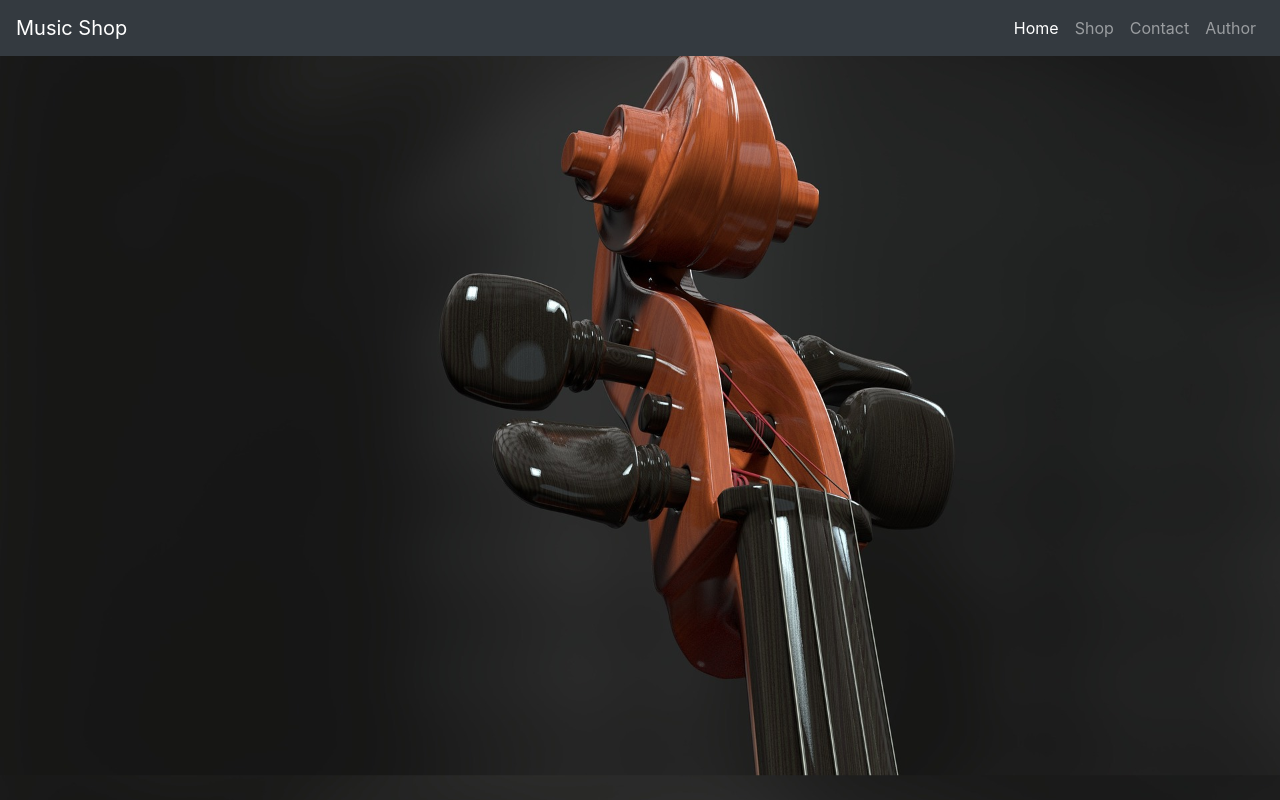
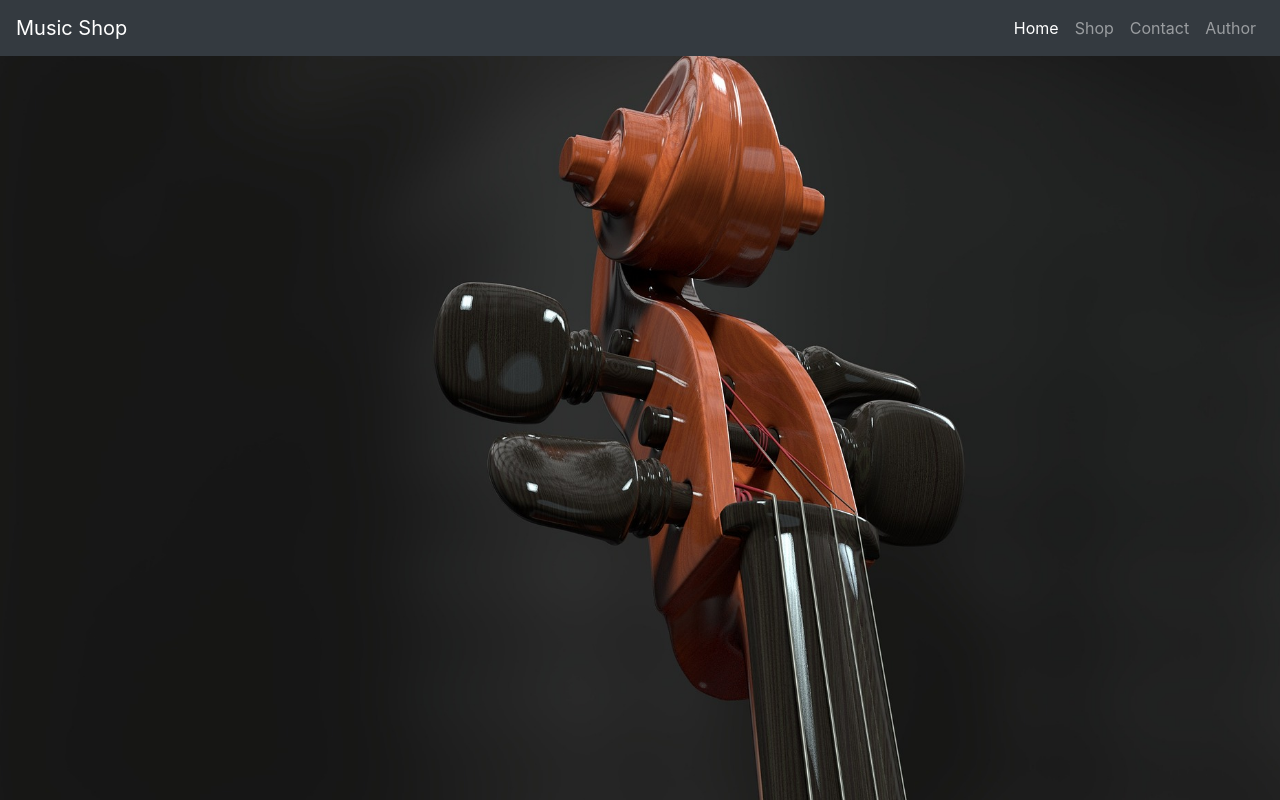
Before and after one commit to dev-cyprium/web-programming-ict, a PHP site: page / in a window 1280 px wide. Run offline with PHP 8.4, Linux system fonts and the light colour scheme.

Commit message:
Tweek css a bit

```diff
--- a/style.css
+++ b/style.css
@@ -1,4 +1,11 @@
+body, html {
+  height: 100%;
+}
+
 body {
   background-image: url("images/landing.jpg");
+
+  background-position: center;
+  background-repeat: no-repeat;
   background-size: cover;
 }
```
